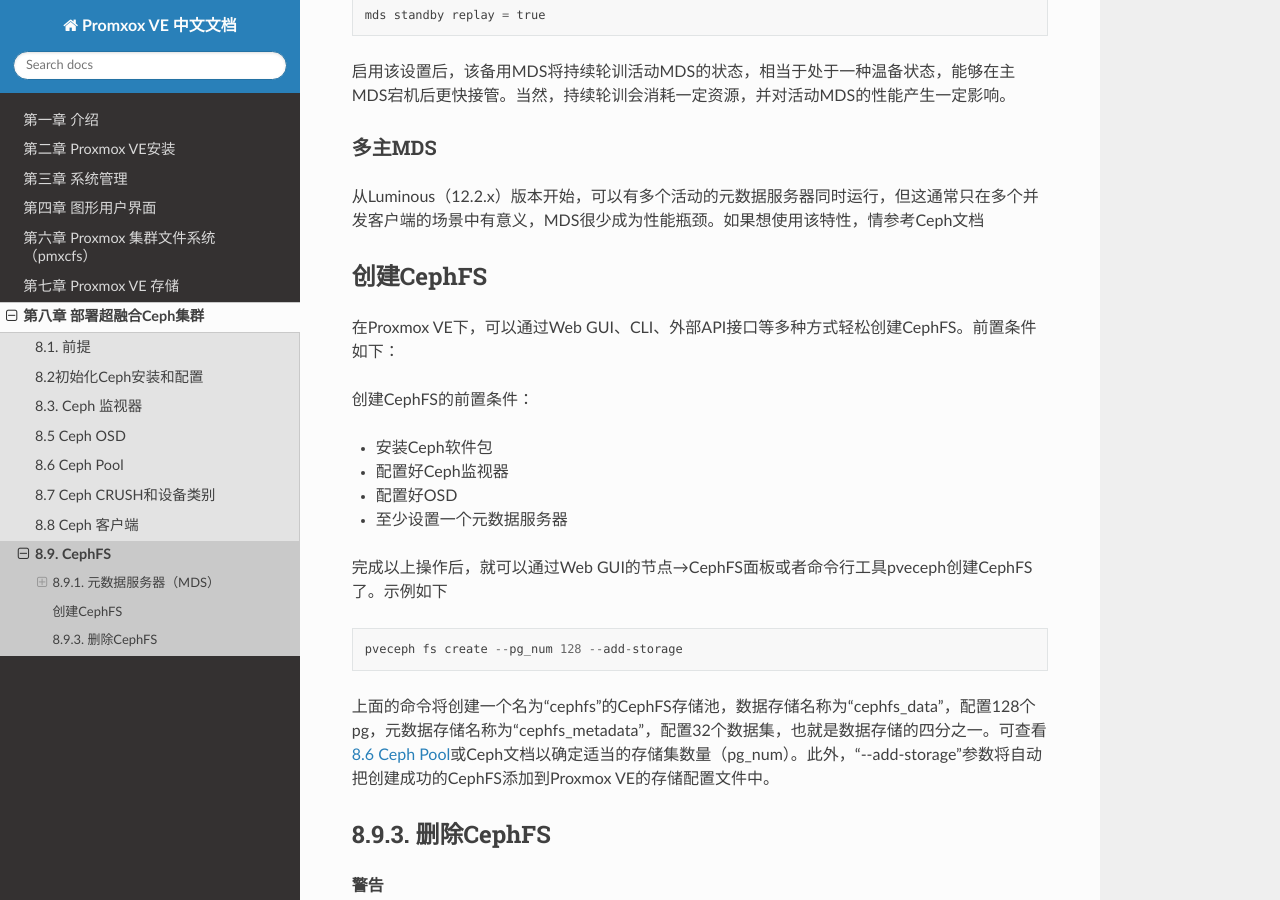
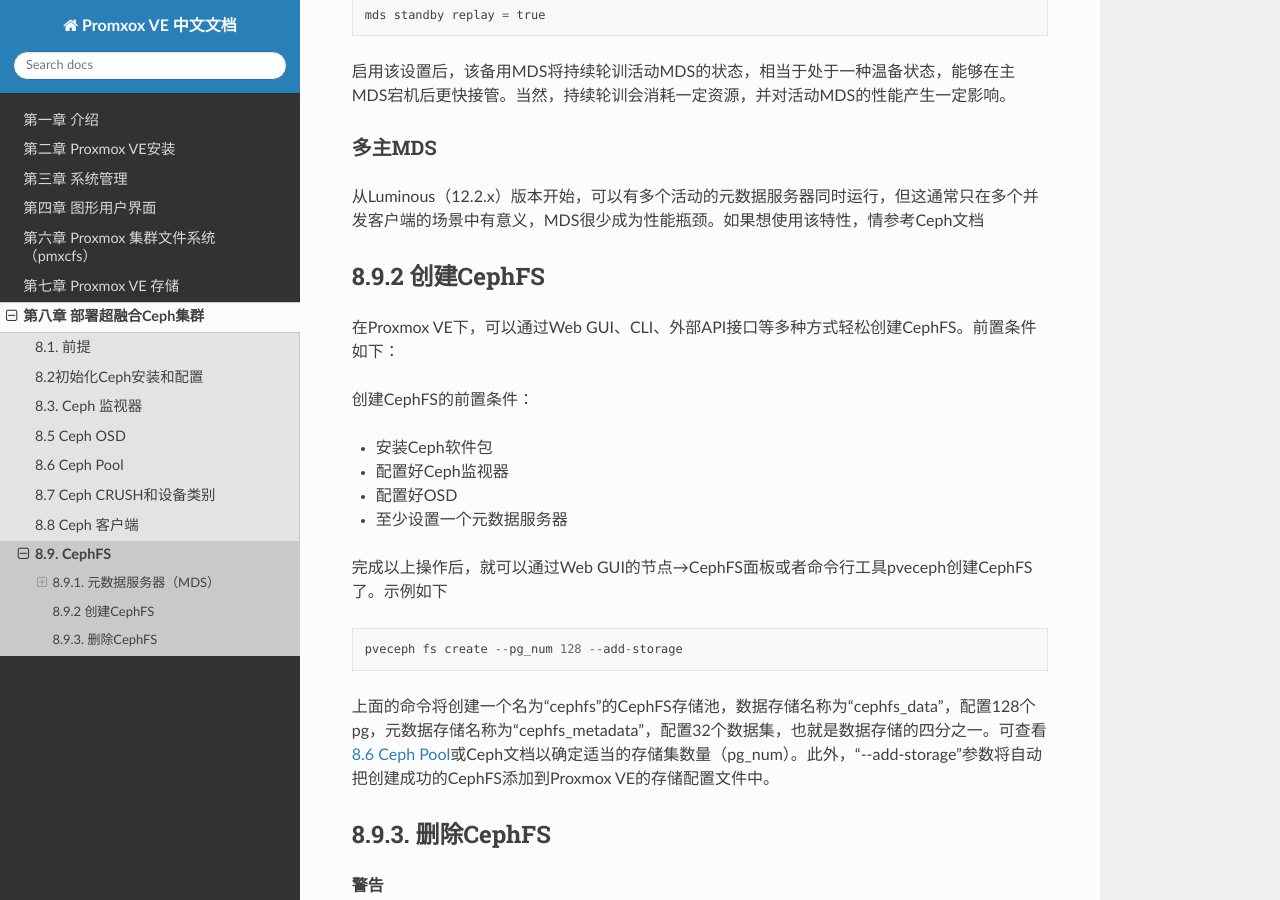
Before and after one commit to jiangcuo/pve-doc-cn, a Sphinx documentation site: the page built from source/pveceph/cephfs.md, in a window 1280 px wide and 900 px high, scrolled down 729 px. Built offline with Sphinx 7.4.7 and the Read the Docs theme 2.0.0, drawn with Linux system fonts in a browser that asks for light colours; pages that are not in the unit, such as notebooks, are missing from menus.

Commit message:
Update cephfs.md

```diff
--- a/source/pveceph/cephfs.md
+++ b/source/pveceph/cephfs.md
@@ -28,7 +28,7 @@
 
 从Luminous（12.2.x）版本开始，可以有多个活动的元数据服务器同时运行，但这通常只在多个并发客户端的场景中有意义，MDS很少成为性能瓶颈。如果想使用该特性，情参考Ceph文档
 
-## 创建CephFS
+## 8.9.2 创建CephFS
 
 在Proxmox VE下，可以通过Web GUI、CLI、外部API接口等多种方式轻松创建CephFS。前置条件如下：
 
@@ -58,12 +58,19 @@
 要完全且正确的删除CephFS，需要执行以下步骤：
 
 - 断开所有非Proxmox VE客户端的连接，（如虚拟机中的Cephfs）
+
 - 禁用所有相关的 CephFS Proxmox VE 存储条目（以防止它被自动挂载）。
+
 - 从您要销毁的 CephFS 上的来宾（例如 ISO）中删除所有已使用的资源。
+
+
 - 手动卸载所有集群节点上的 CephFS 存储
+
   - `umount /mnt/pve/<storage-name>`  storage-name是 Proxmox VE 中 CephFS 存储的名称。
+
 - 现在确保没有元数据服务器 ( MDS ) 正在为该 CephFS 运行，方法是停止或销毁它们。这可以通过 Web 界面或命令行界面完成，对于后者，您将发出以下命令：
   - `pveceph stop --service mds.NAME` 然后 `pveceph mds destroy NAME` 请注意，当一个活动的MDS停止或删除时，备用服务器将自动提升为活动的，因此最好先停止所有备用服务器。
+
 -  现在您可以使用以下命令销毁 CephFS
   - `pveceph fs destroy NAME --remove-storages --remove-pools` 这将彻底删除Cephfs池，并从Proxmox VE中删除存储
 
```
